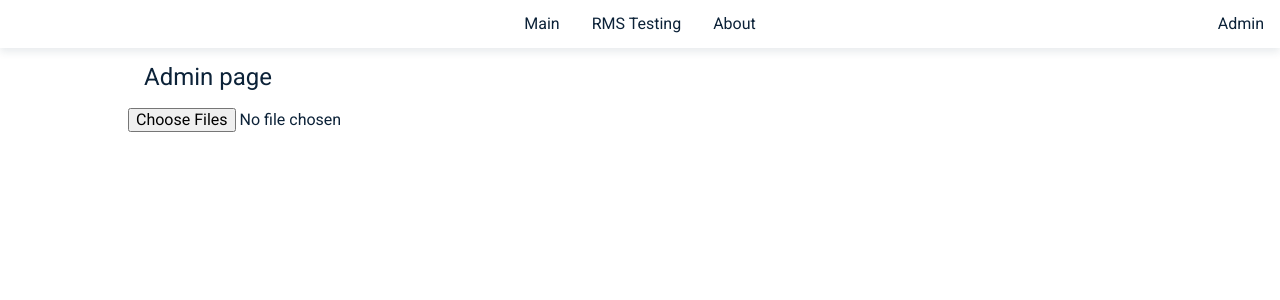
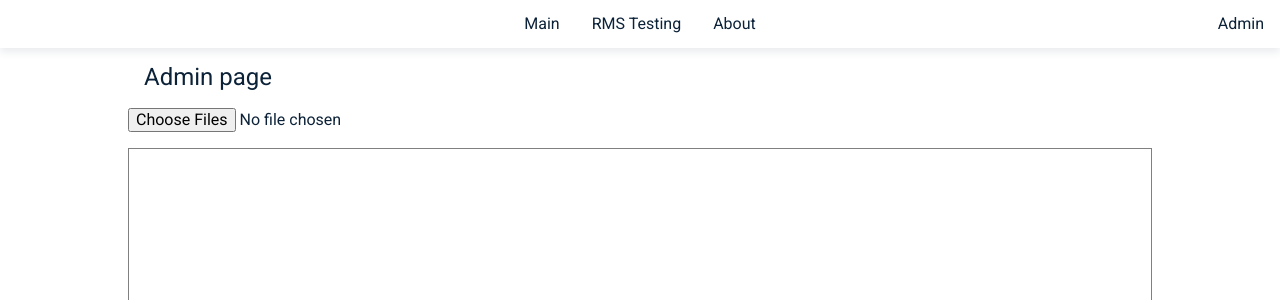
Before and after one commit to etonee123x/rms-thing, a Vue app: page /admin-page in a window 1280 px wide. Shown: the top 300 px of the page. Built offline with nearby package versions, Linux system fonts and the light colour scheme.

Commit message:
started File Explorer GUI

```diff
--- a/src/assets/styles/mixins.scss
+++ b/src/assets/styles/mixins.scss
@@ -1,3 +1,7 @@
 @mixin font-page-title {
   font-size: 1.5rem;
 }
+
+@mixin font-litle-caption {
+  font-size: 0.75rem;
+}
--- a/src/components/BaseFileUploader.vue
+++ b/src/components/BaseFileUploader.vue
@@ -1,5 +1,7 @@
 <template>
-  <input :multiple="props.allowMultiple" type="file" @change="uploaded" />
+  <div class="file-input">
+    <input :multiple="props.allowMultiple" class="file-input__input" type="file" @change="uploaded" />
+  </div>
 </template>
 
 <script setup lang="ts">
--- a/src/components/BaseGraph.vue
+++ b/src/components/BaseGraph.vue
@@ -4,7 +4,7 @@
 
 <script setup lang="ts">
 import { Results } from '@/functions/RMSHandler';
-const props = withDefaults(defineProps<{ results?: Results | null }>(), { results: null });
+const props = withDefaults(defineProps<{ results: Results | null }>(), { results: null });
 </script>
 
 <style></style>
--- a/src/components/FileExplorer.vue
+++ b/src/components/FileExplorer.vue
@@ -1,7 +1,15 @@
 <template>
-  <ul class="file-explorer">
-    <li v-for="file in files" :key="file.name" v-text="file.name"></li>
-  </ul>
+  <div class="file-explorer">
+    <div class="file-explorer__content">
+      <div v-for="(file, idx) in files" :key="idx" class="file-explorer__item-wrapper">
+        <div class="file-explorer__item">
+          <div class="file-explorer__item-title">
+            {{ titleWithoutExt(file.name) }}
+          </div>
+        </div>
+      </div>
+    </div>
+  </div>
 </template>
 
 <script setup lang="ts">
@@ -13,6 +21,43 @@ const props = withDefaults(
     files: () => [] as File[],
   },
 );
+const titleWithoutExt = (title: string) => {
+  const result = title.split('.');
+  result.pop();
+  return result.join('.');
+};
 </script>
 
-<style></style>
+<style scoped lang="scss">
+.file-explorer {
+  &__content {
+    box-shadow: 0px 0px 0px 1px grey inset;
+    align-content: flex-start;
+    display: flex;
+    height: 40rem;
+    flex-wrap: wrap;
+    overflow-y: auto;
+  }
+  &__item-wrapper {
+    display: -webkit-box;
+    display: -moz-box;
+    height: 10rem;
+    width: 10rem;
+    padding: 0.25rem;
+  }
+  &__item {
+    cursor: pointer;
+    margin: auto auto;
+    box-shadow: 0px 0px 0px 1px red inset;
+    height: 95%;
+    width: 95%;
+    &:hover {
+      background-color: red;
+    }
+  }
+  &__item-title {
+    @include font-litle-caption;
+    margin: 0.25rem;
+  }
+}
+</style>
--- a/src/views/AdminPage/AdminPage.vue
+++ b/src/views/AdminPage/AdminPage.vue
@@ -26,5 +26,10 @@ const uploaded = function (filesArray: File[]) {
     @include font-page-title;
     margin: 0 0 1rem 1rem;
   }
+  &__content {
+    display: flex;
+    flex-direction: column;
+    gap: 1rem;
+  }
 }
 </style>
```
